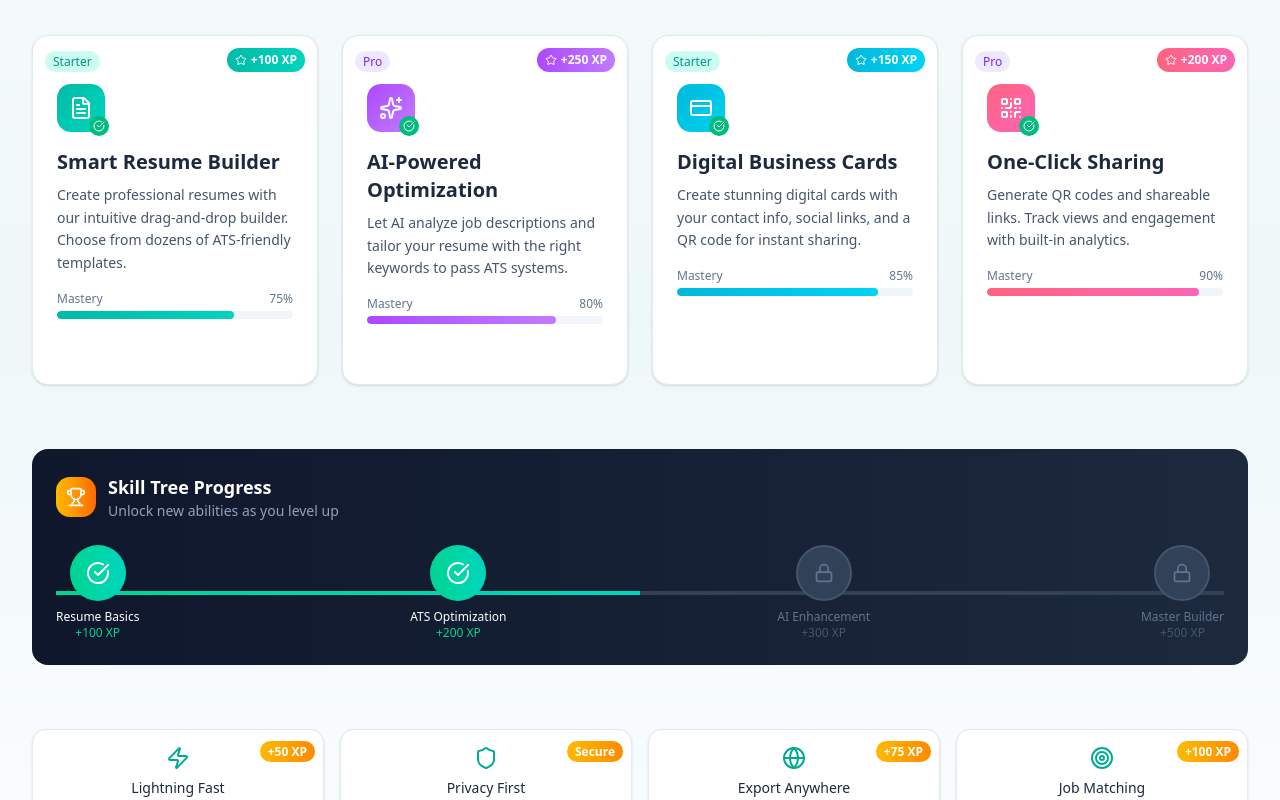
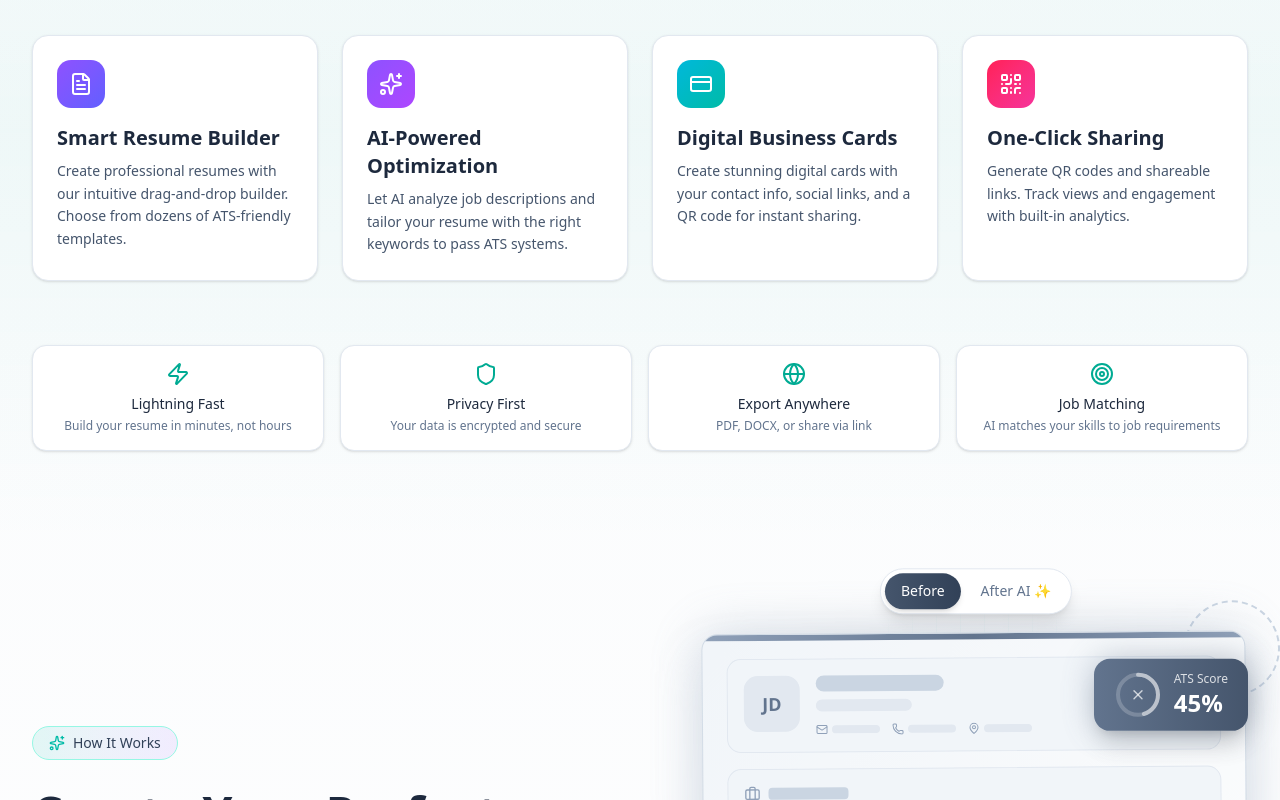
Before and after one commit to Hypesquad12/ResumeUnleashed, a Next.js app: page / in a window 1280 px wide. Shown: the part 1180-1980 px from the top of the page. Built offline with nearby package versions, Linux system fonts and the light colour scheme.

Commit message:
Remove XP/gamification elements from landing page
- Removed XP badges from feature cards
- Removed skill tree section entirely
- Removed bonus badges from additional features
- Simplified feature cards to focus on value proposition
- Consistent violet/indigo gradients

```diff
--- a/src/components/landing/features-section.tsx
+++ b/src/components/landing/features-section.tsx
@@ -1,7 +1,7 @@
 'use client'
 
 import { motion } from 'framer-motion'
-import { FileText, Sparkles, CreditCard, QrCode, Zap, Shield, Globe, Target, Trophy, Star, Lock, Unlock, CheckCircle } from 'lucide-react'
+import { FileText, Sparkles, CreditCard, QrCode, Zap, Shield, Globe, Target } from 'lucide-react'
 import { useState } from 'react'
 
 const features = [
@@ -9,57 +9,33 @@ const features = [
     icon: FileText,
     title: 'Smart Resume Builder',
     description: 'Create professional resumes with our intuitive drag-and-drop builder. Choose from dozens of ATS-friendly templates.',
-    gradient: 'from-teal-500 to-teal-400',
-    color: 'blue',
-    xp: 100,
-    level: 'Starter',
-    unlocked: true,
+    gradient: 'from-violet-500 to-indigo-500',
   },
   {
     icon: Sparkles,
     title: 'AI-Powered Optimization',
     description: 'Let AI analyze job descriptions and tailor your resume with the right keywords to pass ATS systems.',
-    gradient: 'from-purple-500 to-purple-400',
-    color: 'violet',
-    xp: 250,
-    level: 'Pro',
-    unlocked: true,
+    gradient: 'from-violet-500 to-purple-500',
   },
   {
     icon: CreditCard,
     title: 'Digital Business Cards',
     description: 'Create stunning digital cards with your contact info, social links, and a QR code for instant sharing.',
-    gradient: 'from-cyan-500 to-cyan-400',
-    color: 'emerald',
-    xp: 150,
-    level: 'Starter',
-    unlocked: true,
+    gradient: 'from-cyan-500 to-teal-500',
   },
   {
     icon: QrCode,
     title: 'One-Click Sharing',
     description: 'Generate QR codes and shareable links. Track views and engagement with built-in analytics.',
-    gradient: 'from-rose-400 to-pink-400',
-    color: 'orange',
-    xp: 200,
-    level: 'Pro',
-    unlocked: true,
+    gradient: 'from-rose-500 to-pink-500',
   },
 ]
 
 const additionalFeatures = [
-  { icon: Zap, title: 'Lightning Fast', description: 'Build your resume in minutes, not hours', bonus: '+50 XP' },
-  { icon: Shield, title: 'Privacy First', description: 'Your data is encrypted and secure', bonus: 'Secure' },
-  { icon: Globe, title: 'Export Anywhere', description: 'PDF, DOCX, or share via link', bonus: '+75 XP' },
-  { icon: Target, title: 'Job Matching', description: 'AI matches your skills to job requirements', bonus: '+100 XP' },
-]
-
-// Skill tree data
-const skillTree = [
-  { name: 'Resume Basics', completed: true, xp: 100 },
-  { name: 'ATS Optimization', completed: true, xp: 200 },
-  { name: 'AI Enhancement', completed: false, xp: 300 },
-  { name: 'Master Builder', completed: false, xp: 500 },
+  { icon: Zap, title: 'Lightning Fast', description: 'Build your resume in minutes, not hours' },
+  { icon: Shield, title: 'Privacy First', description: 'Your data is encrypted and secure' },
+  { icon: Globe, title: 'Export Anywhere', description: 'PDF, DOCX, or share via link' },
+  { icon: Target, title: 'Job Matching', description: 'AI matches your skills to job requirements' },
 ]
 
 export function FeaturesSection() {
@@ -111,157 +87,24 @@ export function FeaturesSection() {
               />
 
               <div className="relative p-6 rounded-2xl bg-white border border-slate-200 shadow-sm hover:shadow-xl hover:border-slate-300 transition-all duration-300 h-full overflow-hidden">
-                {/* XP Badge */}
                 <motion.div
-                  className="absolute top-3 right-3"
-                  initial={{ scale: 0, rotate: -180 }}
-                  whileInView={{ scale: 1, rotate: 0 }}
-                  viewport={{ once: true }}
-                  transition={{ delay: 0.5 + index * 0.1, type: 'spring' }}
-                >
-                  <div className={`px-2 py-1 rounded-full bg-gradient-to-r ${feature.gradient} text-white text-xs font-bold flex items-center gap-1`}>
-                    <Star className="h-3 w-3" />
-                    +{feature.xp} XP
-                  </div>
-                </motion.div>
-
-                {/* Level indicator */}
-                <div className="absolute top-3 left-3">
-                  <span className={`text-xs font-medium px-2 py-0.5 rounded-full ${
-                    feature.level === 'Pro'
-                      ? 'bg-violet-100 text-violet-600'
-                      : 'bg-teal-100 text-teal-600'
-                  }`}>
-                    {feature.level}
-                  </span>
-                </div>
-
-                <motion.div
-                  className={`p-3 rounded-xl w-fit mb-4 mt-6 bg-gradient-to-br ${feature.gradient} relative`}
+                  className={`p-3 rounded-xl w-fit mb-4 bg-gradient-to-br ${feature.gradient}`}
                   whileHover={{ rotate: [0, -10, 10, 0], scale: 1.1 }}
                   transition={{ duration: 0.5 }}
                 >
                   <feature.icon className="h-6 w-6 text-white" />
-                  {/* Unlock indicator */}
-                  {feature.unlocked && (
-                    <motion.div
-                      className="absolute -bottom-1 -right-1 w-5 h-5 rounded-full bg-emerald-500 flex items-center justify-center"
-                      initial={{ scale: 0 }}
-                      animate={{ scale: 1 }}
-                      transition={{ delay: 0.8 + index * 0.1 }}
-                    >
-                      <CheckCircle className="h-3 w-3 text-white" />
-                    </motion.div>
-                  )}
                 </motion.div>
 
                 <h3 className="text-xl font-semibold text-slate-800 mb-2 transition-all">
                   {feature.title}
                 </h3>
                 <p className="text-slate-600 text-sm leading-relaxed">{feature.description}</p>
-
-                {/* Progress bar */}
-                <div className="mt-4">
-                  <div className="flex justify-between text-xs text-slate-500 mb-1">
-                    <span>Mastery</span>
-                    <span>{75 + index * 5}%</span>
-                  </div>
-                  <div className="h-2 bg-slate-100 rounded-full overflow-hidden">
-                    <motion.div
-                      className={`h-full bg-gradient-to-r ${feature.gradient} rounded-full`}
-                      initial={{ width: 0 }}
-                      whileInView={{ width: `${75 + index * 5}%` }}
-                      viewport={{ once: true }}
-                      transition={{ duration: 1, delay: 0.5 + index * 0.1 }}
-                    />
-                  </div>
-                </div>
-
-                {/* Animated arrow */}
-                <motion.div
-                  className="mt-4 flex items-center text-primary text-sm font-medium opacity-0 group-hover:opacity-100 transition-opacity"
-                  initial={{ x: -10 }}
-                  whileHover={{ x: 0 }}
-                >
-                  Unlock Feature
-                  <motion.span
-                    animate={{ x: hoveredIndex === index ? [0, 5, 0] : 0 }}
-                    transition={{ duration: 1, repeat: Infinity }}
-                    className="ml-1"
-                  >
-                    →
-                  </motion.span>
-                </motion.div>
               </div>
             </motion.div>
           ))}
         </div>
 
-        {/* Skill Tree Section */}
-        <motion.div
-          initial={{ opacity: 0, y: 20 }}
-          whileInView={{ opacity: 1, y: 0 }}
-          viewport={{ once: true }}
-          className="mb-16 p-6 rounded-2xl bg-gradient-to-r from-slate-900 to-slate-800 text-white"
-        >
-          <div className="flex items-center gap-3 mb-6">
-            <div className="w-10 h-10 rounded-xl bg-gradient-to-r from-amber-400 to-orange-500 flex items-center justify-center">
-              <Trophy className="h-5 w-5 text-white" />
-            </div>
-            <div>
-              <h3 className="text-lg font-bold">Skill Tree Progress</h3>
-              <p className="text-sm text-slate-400">Unlock new abilities as you level up</p>
-            </div>
-          </div>
-
-          <div className="flex items-center justify-between relative">
-            {/* Connection line */}
-            <div className="absolute top-1/2 left-0 right-0 h-1 bg-slate-700 -translate-y-1/2" />
-            <motion.div
-              className="absolute top-1/2 left-0 h-1 bg-gradient-to-r from-emerald-400 to-teal-400 -translate-y-1/2"
-              initial={{ width: 0 }}
-              whileInView={{ width: '50%' }}
-              viewport={{ once: true }}
-              transition={{ duration: 1.5, delay: 0.5 }}
-            />
-
-            {skillTree.map((skill, index) => (
-              <motion.div
-                key={skill.name}
-                className="relative z-10 flex flex-col items-center"
-                initial={{ opacity: 0, scale: 0 }}
-                whileInView={{ opacity: 1, scale: 1 }}
-                viewport={{ once: true }}
-                transition={{ delay: 0.3 + index * 0.2, type: 'spring' }}
-              >
-                <motion.div
-                  className={`w-14 h-14 rounded-full flex items-center justify-center ${
-                    skill.completed
-                      ? 'bg-gradient-to-r from-emerald-400 to-teal-400'
-                      : 'bg-slate-700 border-2 border-slate-600'
-                  }`}
-                  whileHover={{ scale: 1.1 }}
-                >
-                  {skill.completed ? (
-                    <CheckCircle className="h-6 w-6 text-white" />
-                  ) : (
-                    <Lock className="h-5 w-5 text-slate-500" />
-                  )}
-                </motion.div>
-                <div className="mt-2 text-center">
-                  <div className={`text-xs font-medium ${skill.completed ? 'text-white' : 'text-slate-500'}`}>
-                    {skill.name}
-                  </div>
-                  <div className={`text-xs ${skill.completed ? 'text-emerald-400' : 'text-slate-600'}`}>
-                    +{skill.xp} XP
-                  </div>
-                </div>
-              </motion.div>
-            ))}
-          </div>
-        </motion.div>
-
-        {/* Additional features - Power-ups style */}
+        {/* Additional features */}
         <motion.div
           initial={{ opacity: 0, y: 20 }}
           whileInView={{ opacity: 1, y: 0 }}
@@ -279,18 +122,6 @@ export function FeaturesSection() {
               whileHover={{ y: -8, scale: 1.05 }}
               className="relative p-4 rounded-xl bg-white border border-slate-200 shadow-sm text-center hover:shadow-lg hover:border-slate-300 transition-all cursor-pointer group overflow-hidden"
             >
-              {/* Bonus badge */}
-              <div className="absolute top-2 right-2">
-                <span className="text-xs font-bold px-2 py-0.5 rounded-full bg-gradient-to-r from-amber-400 to-orange-400 text-white">
-                  {feature.bonus}
-                </span>
-              </div>
-
-              {/* Shine effect on hover */}
-              <motion.div
-                className="absolute inset-0 bg-gradient-to-r from-transparent via-white/50 to-transparent -translate-x-full group-hover:translate-x-full transition-transform duration-700"
-              />
-
               <div className="relative">
                 <motion.div
                   whileHover={{ rotate: 360 }}
```
